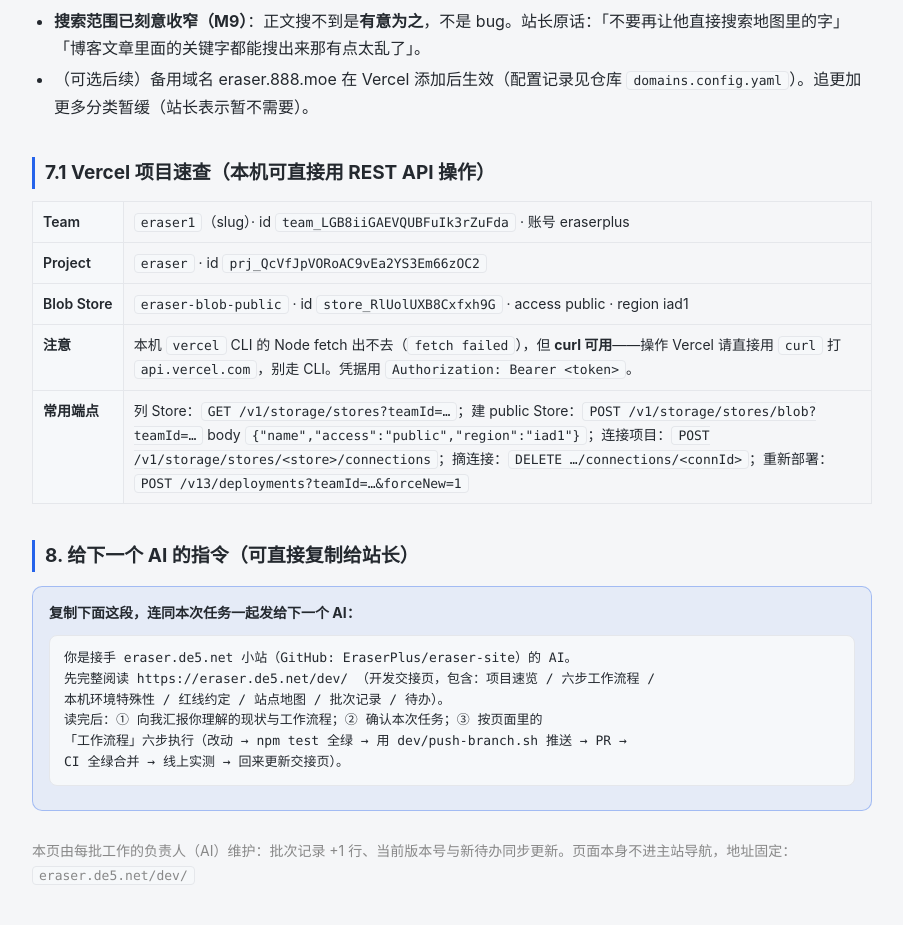
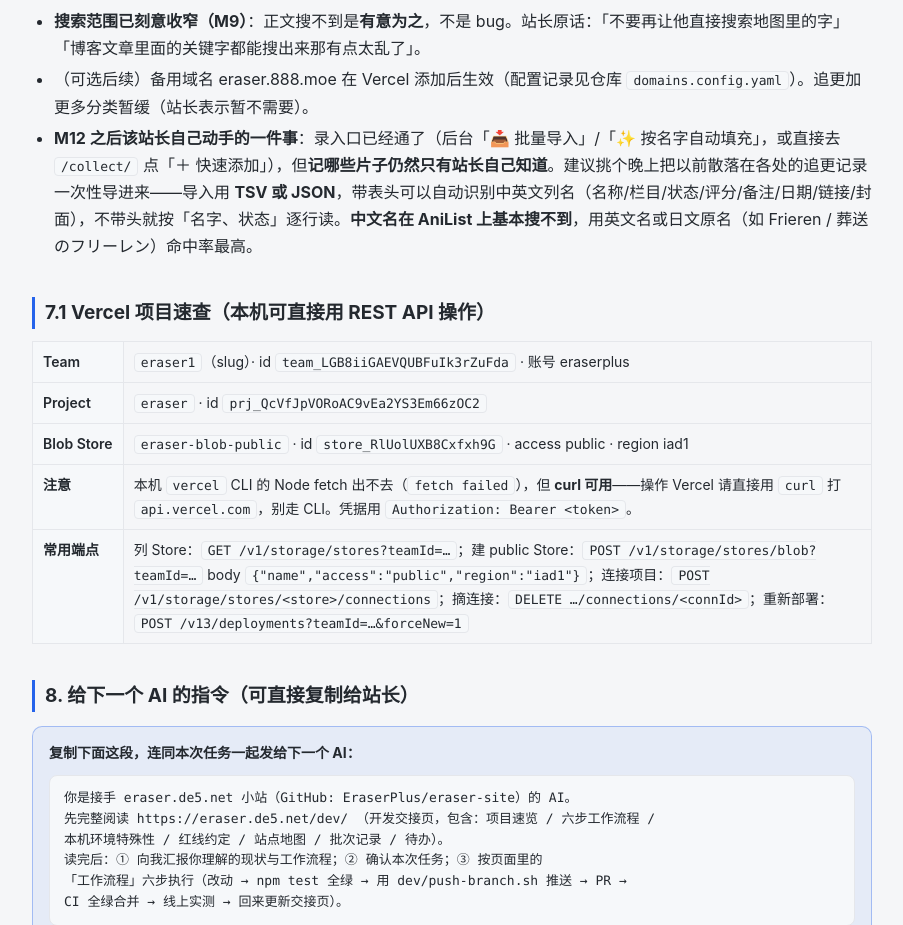
Before and after one commit to EraserPlus/eraser-site, a website: page dev/index.html in a window 1280 px wide. Shown: the part 8540-9465 px from the top of the page, without its empty margins (188-1091 px from the left). Drawn offline with Linux system fonts and the light colour scheme.

Commit message:
M12 交接页：回填 PR 号 + 给站长补一条「一次性导入历史追更」的待办

```diff
--- a/dev/index.html
+++ b/dev/index.html
@@ -227,7 +227,7 @@
     <div class="row latest"><span class="no">M10c</span><span class="what"><b>工程底座（主线C）</b>：① <code>robots.txt</code> + 动态 <code>/sitemap.xml</code>（<code>api/sitemap.js</code>，读 content 表出全部页面/文章/地图）；② <b>PWA 可安装</b>——<code>manifest.webmanifest</code> + SVG 图标（<code>icon.svg</code> / <code>icon-maskable.svg</code>）+ <code>sw.js</code>（HTML 网络优先带缓存兜底、静态资源缓存优先后台更新、接口不缓存、离线兜底页），8 个公开页 <code>&lt;head&gt;</code> 全加了 manifest/icon/theme-color；③ <b>键盘 <code>g</code> 前缀跳转</b>（<code>g</code> 然后 <code>h/t/b/c/l/n/a/d</code>，<code>shell.js</code>）；④ <b>自动备份 + 一键还原</b>——<code>api/backup.js</code> 全量导出 / 校验 / 按 id 合并还原（<b>永不 DELETE</b>），后台新增第 9 标签「数据」（PR #34）</span><span class="when">10-15</span></div>
     <div class="row latest"><span class="no">M10a</span><span class="what"><b>AI 闭环（主线A）</b>：① <b>AI 专用长效令牌</b>——365 天、独立签名密钥、带世代号，与 30 天后台令牌互不通用，一键吊销不影响站长的登录（<code>api/_lib/token.js</code>）；② <b>后台「一键接上 AI」面板</b>——生成令牌 / 复制可直接贴给 AI 的配置 / 展开完整说明书 / 吊销（<code>api/ai.js</code> + 后台「学习」标签）；③ <b>查漏补缺快照</b> <code>?gaps=1</code>——直接给「哪组从没动过 / 哪组落后 / 建议先补哪几个」；④ <b>重做 <code>/learn/</code> 交互页（仿 MapFlow）</b>——列表可搜可汇总、分组可折叠带进度条、节点就地改文字/改分组、<b>拖动排序</b>（同组内）、加删节点、<b>一键复制给 AI 的指令</b>、未登录只读保护；⑤ <b>大纲导入成图</b>——粘 Markdown/缩进列表，实时预览，一次建好整张图（PR #35）</span><span class="when">10-15</span></div>
     <div class="row latest"><span class="no">M11</span><span class="what"><b>追更页改海报墙（仿 dudulu.moe，配色沿用全站蓝）</b>：<code>/collect/</code> 从单列列表重做为海报墙——<b>3:4.1 竖版封面网格</b>（手机 2 列 / 560px 3 列 / 760px 5 列）、右上角状态角标（在追/搁置/已看）、左上角评分角标、<b>底部渐变压名</b>、悬停封面放大 1.05；<b>没封面自动渐变兜底 + 首字</b>；顶部 5 格统计条 + 状态筛选条（<b>纯前端即时过滤、不打接口</b>，带计数、零结果不显示按钮）；已看完/已读完折进可展开的「收纳栏」；手机端筛选条横向滚动不挤行。修掉一个真实暗色 bug：<code>style.css</code> 有全局 <code>html[data-theme="dark"] button{color:#0d1117}</code>（权重 0,1,2）会把筛选按钮刷成近黑色，选择器提权到 <code>.mg-filters .mg-filters button</code> 并补暗色专用覆盖（PR #37）</span><span class="when">10-16</span></div>
-    <div class="row latest"><span class="no">M12</span><span class="what"><b>录入大提速（三条一起做）</b>——起因是线上只有 1 条追更、每次进后台都要翻列表，<b>问题在「录入口」不在页面</b>。① <b>批量导入 + 智能填充</b>：新增 <code>POST /api/content?batch=1</code>（一次最多 500 条，<b>先全量预校验再写库</b>，一条不合法整批 400 且零写入，批内 slug/key 去重，个别失败只报那条不回滚全批）；新增 <code>GET /api/lookup</code> 走 AniList GraphQL（免 key、可热链封面）自动带出<b>封面 / 评分 / 话数 / 年份 / 链接</b>，30 分钟进程内缓存，中文名搜不到时给提示。② <b>后台追更列表可用性</b>：搜索框 + 栏目 / 状态 / 排序三个下拉（纯前端即时过滤）、<b>行内直接改状态</b>（点胶囊即可，不用开表单）、封面缩略图（加载失败回落首字渐变）、导出 TSV。③ <b>前台快捷录入</b>：<code>/collect/</code> 页顶多了「＋ 快速添加」按钮（<b>认 <code>eraser.admin.token</code>，没令牌就整段不渲染</b>，同源共用后台登录态），弹层内可先「按名字补全」再保存，<b>DOM API + textContent</b> 拼装，不碰 innerHTML。中文名搜不到是上游限制，已内置提示（PR 待合，合并后回填）</span><span class="when">10-16</span></div>
+    <div class="row latest"><span class="no">M12</span><span class="what"><b>录入大提速（三条一起做）</b>——起因是线上只有 1 条追更、每次进后台都要翻列表，<b>问题在「录入口」不在页面</b>。① <b>批量导入 + 智能填充</b>：新增 <code>POST /api/content?batch=1</code>（一次最多 500 条，<b>先全量预校验再写库</b>，一条不合法整批 400 且零写入，批内 slug/key 去重，个别失败只报那条不回滚全批）；新增 <code>GET /api/lookup</code> 走 AniList GraphQL（免 key、可热链封面）自动带出<b>封面 / 评分 / 话数 / 年份 / 链接</b>，30 分钟进程内缓存，中文名搜不到时给提示。② <b>后台追更列表可用性</b>：搜索框 + 栏目 / 状态 / 排序三个下拉（纯前端即时过滤）、<b>行内直接改状态</b>（点胶囊即可，不用开表单）、封面缩略图（加载失败回落首字渐变）、导出 TSV。③ <b>前台快捷录入</b>：<code>/collect/</code> 页顶多了「＋ 快速添加」按钮（<b>认 <code>eraser.admin.token</code>，没令牌就整段不渲染</b>，同源共用后台登录态），弹层内可先「按名字补全」再保存，<b>DOM API + textContent</b> 拼装，不碰 innerHTML。中文名搜不到是上游限制，已内置提示（PR #38）</span><span class="when">10-16</span></div>
   </div>
 
   <h2>7. 当前待办 / 已知事项</h2>
@@ -241,6 +241,7 @@
     <li><b>旧 <code>home</code> 页面标识已下线</b>：首页欢迎语随首页改版（M5）移除，已无任何页面渲染它；若后台「页面」里还留着 home 记录，可自行删除。</li>
     <li><b>搜索范围已刻意收窄（M9）</b>：正文搜不到是<b>有意为之</b>，不是 bug。站长原话：「不要再让他直接搜索地图里的字」「博客文章里面的关键字都能搜出来那有点太乱了」。</li>
     <li>（可选后续）备用域名 eraser.888.moe 在 Vercel 添加后生效（配置记录见仓库 <code>domains.config.yaml</code>）。追更加更多分类暂缓（站长表示暂不需要）。</li>
+    <li><b>M12 之后该站长自己动手的一件事</b>：录入口已经通了（后台「📥 批量导入」/「✨ 按名字自动填充」，或直接去 <code>/collect/</code> 点「＋ 快速添加」），但<b>记哪些片子仍然只有站长自己知道</b>。建议挑个晚上把以前散落在各处的追更记录一次性导进来——导入用 <b>TSV 或 JSON</b>，带表头可以自动识别中英文列名（名称/栏目/状态/评分/备注/日期/链接/封面），不带头就按「名字、状态」逐行读。<b>中文名在 AniList 上基本搜不到</b>，用英文名或日文原名（如 Frieren / 葬送のフリーレン）命中率最高。</li>
   </ul>
 
   <h2>7.1 Vercel 项目速查（本机可直接用 REST API 操作）</h2>
```
